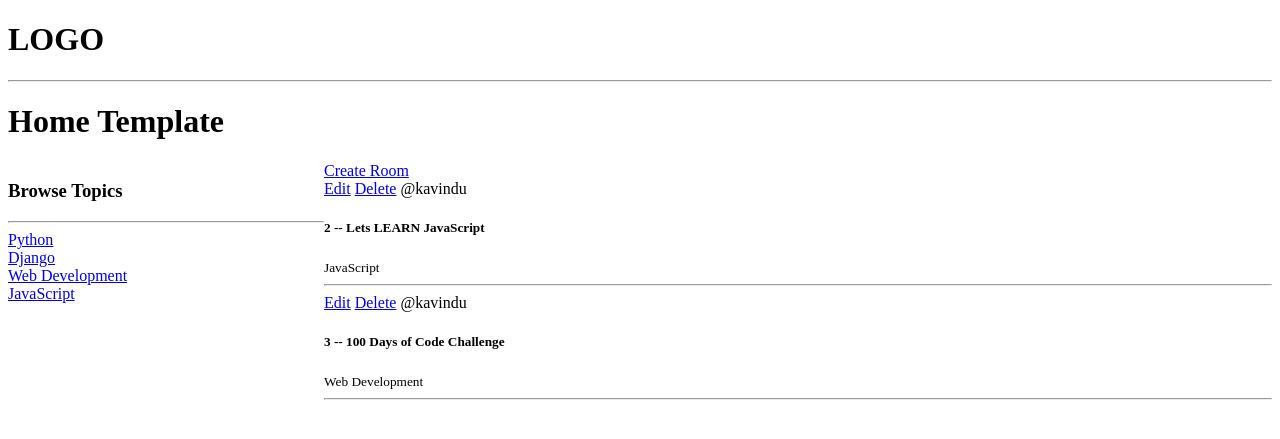
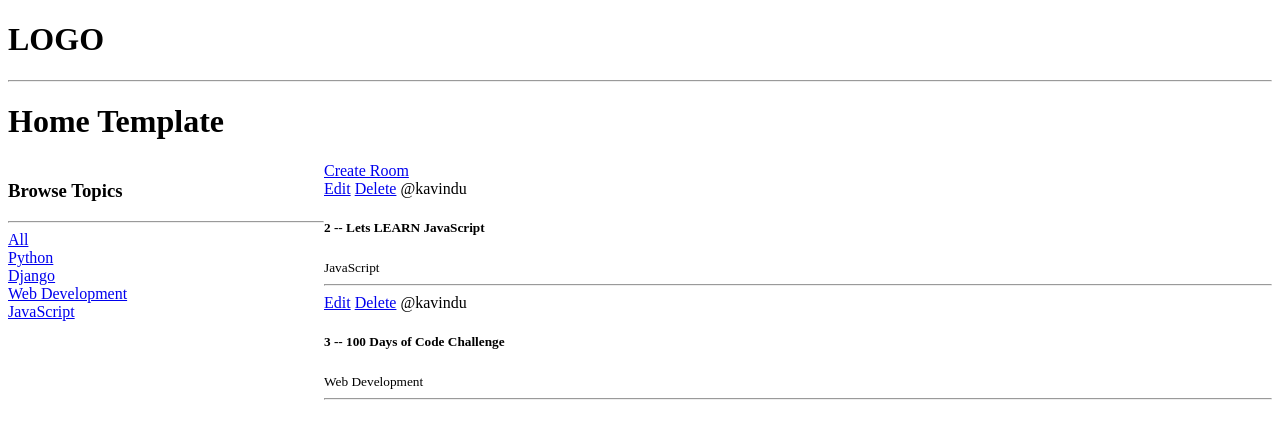
Before and after one commit to Kavindu-248/Django_Learn, a Django app: template base/templates/base/home.html in a window 1280 px wide. Shown: the top 439 px of the page. Run offline with Django 4.2, Linux system fonts and the light colour scheme; the template is opened without the code that fills it: values that come from a table or form of the project are taken from there, others are empty; data comes from the database, SQL or seed files in the repository.

Commit message:
chnages to views.py and home.html

```diff
--- a/base/templates/base/home.html
+++ b/base/templates/base/home.html
@@ -13,6 +13,10 @@
   <div>
     <h3>Browse Topics</h3>
     <hr />
+
+    <div>
+      <a href="{% url 'home' %}">All</a>
+    </div>
 
     {% for topic in topics %}
     <div>
--- a/base/views.py
+++ b/base/views.py
@@ -13,7 +13,8 @@ from .forms import RoomForm
 
 
 def home(request):
-    rooms = Room.objects.all()
+    q = request.GET.get('q') if request.GET.get('q') != None else ''
+    rooms = Room.objects.filter(topic_name_icontains=q)
 
     topics = Topic.objects.all()
 
```
